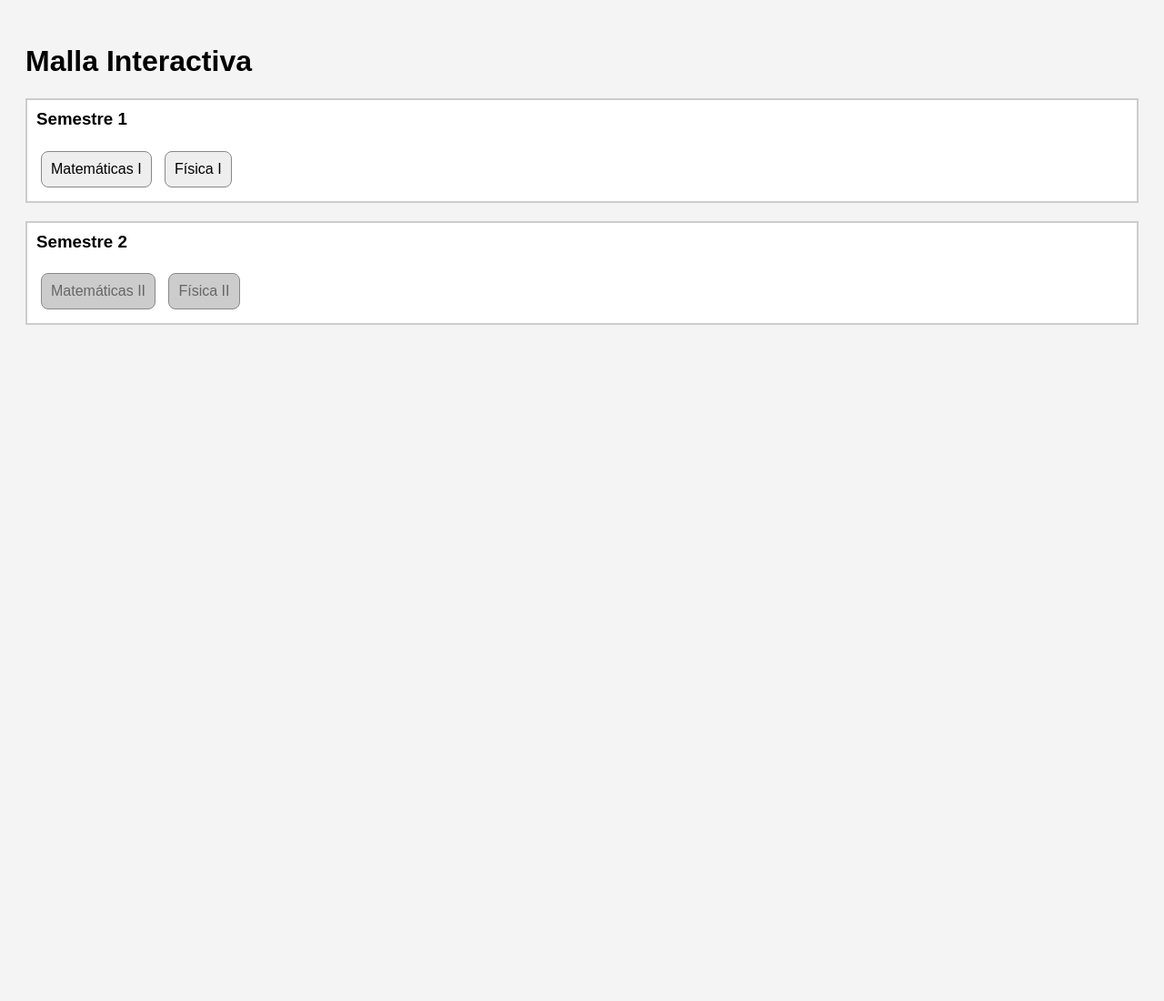
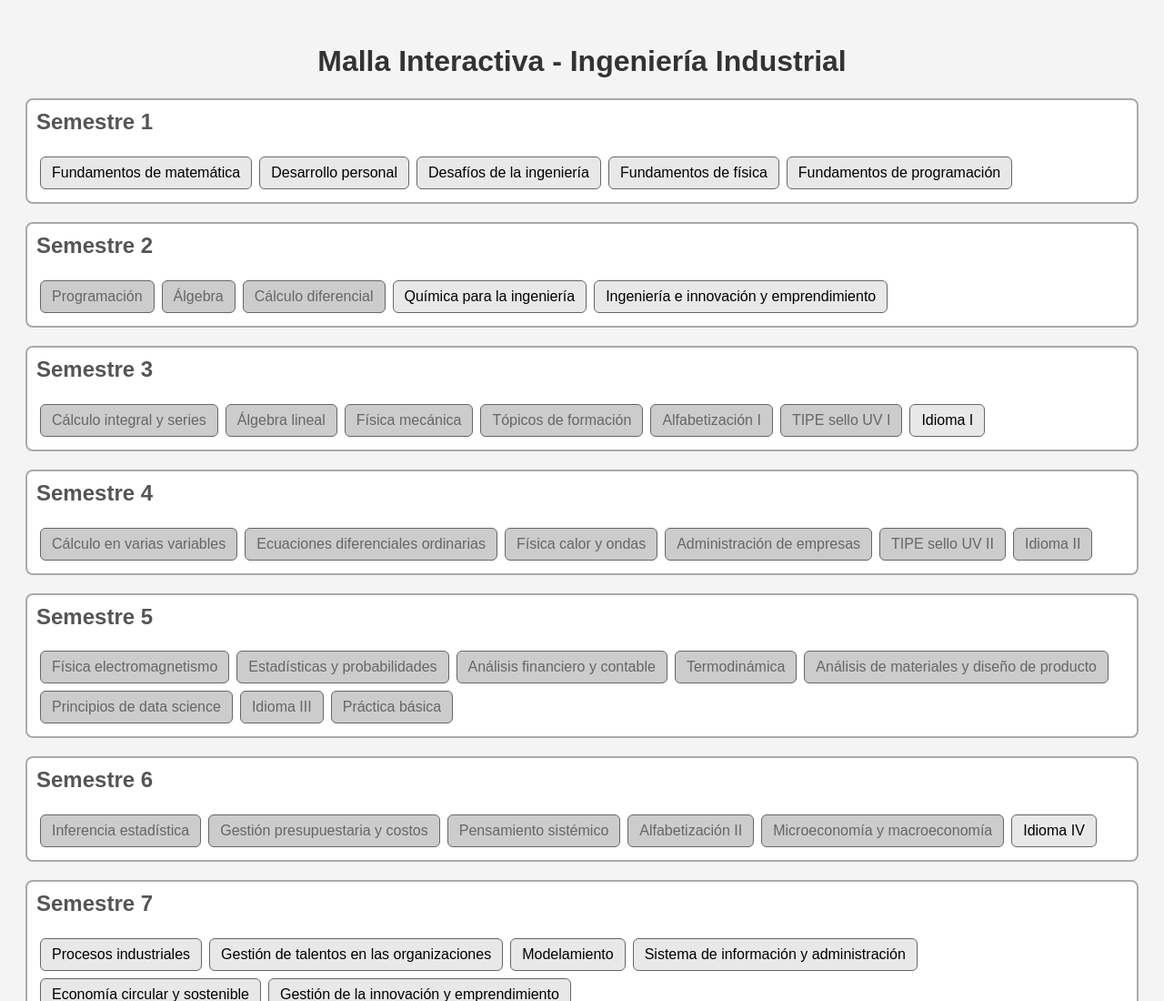
Before and after one commit to safy112/malla-industrial, a plain HTML site: page index.html in a window 1280 px wide. Shown: the top 1100 px of the page at 91% size. Before the commit the page ends 800 px from the top, so only its background shows below. Drawn offline with Linux system fonts and the light colour scheme.

Commit message:
Update index.html

```diff
--- a/index.html
+++ b/index.html
@@ -1,92 +1,13 @@
 <!DOCTYPE html>
 <html lang="es">
 <head>
-  <meta charset="UTF-8">
-  <title>Malla Interactiva</title>
-  <style>
-    body {
-      font-family: sans-serif;
-      padding: 20px;
-      background: #f4f4f4;
-    }
-
-    .semestre {
-      border: 2px solid #ccc;
-      padding: 10px;
-      margin-bottom: 20px;
-      background: #fff;
-    }
-
-    .semestre h3 {
-      margin-top: 0;
-    }
-
-    .ramo {
-      display: inline-block;
-      padding: 10px;
-      margin: 5px;
-      border: 1px solid #888;
-      border-radius: 8px;
-      background-color: #eee;
-      cursor: pointer;
-    }
-
-    .ramo.aprobado {
-      background-color: #d9b3ff;
-      text-decoration: line-through;
-    }
-
-    .ramo.reprobado {
-      background-color: #ffc2d1;
-    }
-
-    .ramo.bloqueado {
-      background-color: #ccc;
-      color: #666;
-      cursor: not-allowed;
-    }
-  </style>
+  <meta charset="UTF-8" />
+  <title>Malla Interactiva Industrial</title>
+  <link rel="stylesheet" href="style.css" />
 </head>
 <body>
-
-  <h1>Malla Interactiva</h1>
-
-  <div class="semestre" id="sem1">
-    <h3>Semestre 1</h3>
-    <div class="ramo" data-id="mat101">Matemáticas I</div>
-    <div class="ramo" data-id="fis101">Física I</div>
-  </div>
-
-  <div class="semestre" id="sem2">
-    <h3>Semestre 2</h3>
-    <div class="ramo bloqueado" data-id="mat102" data-prereq="mat101">Matemáticas II</div>
-    <div class="ramo bloqueado" data-id="fis102" data-prereq="fis101">Física II</div>
-  </div>
-
-  <script>
-    document.querySelectorAll('.ramo').forEach(ramo => {
-      ramo.addEventListener('click', () => {
-        if (ramo.classList.contains('bloqueado')) return;
-
-        if (!ramo.classList.contains('aprobado')) {
-          ramo.classList.toggle('reprobado');
-          ramo.classList.toggle('aprobado');
-        } else {
-          ramo.classList.remove('aprobado');
-          ramo.classList.remove('reprobado');
-        }
-
-        // Verifica prerrequisitos
-        document.querySelectorAll('.ramo.bloqueado').forEach(r => {
-          const prereqId = r.dataset.prereq;
-          const prereqRamo = document.querySelector(`.ramo[data-id="${prereqId}"]`);
-          if (prereqRamo && prereqRamo.classList.contains('aprobado')) {
-            r.classList.remove('bloqueado');
-          }
-        });
-      });
-    });
-  </script>
-
+  <h1>Malla Interactiva - Ingeniería Industrial</h1>
+  <div id="contenedor-malla"></div>
+  <script src="script.js"></script>
 </body>
 </html>
```
